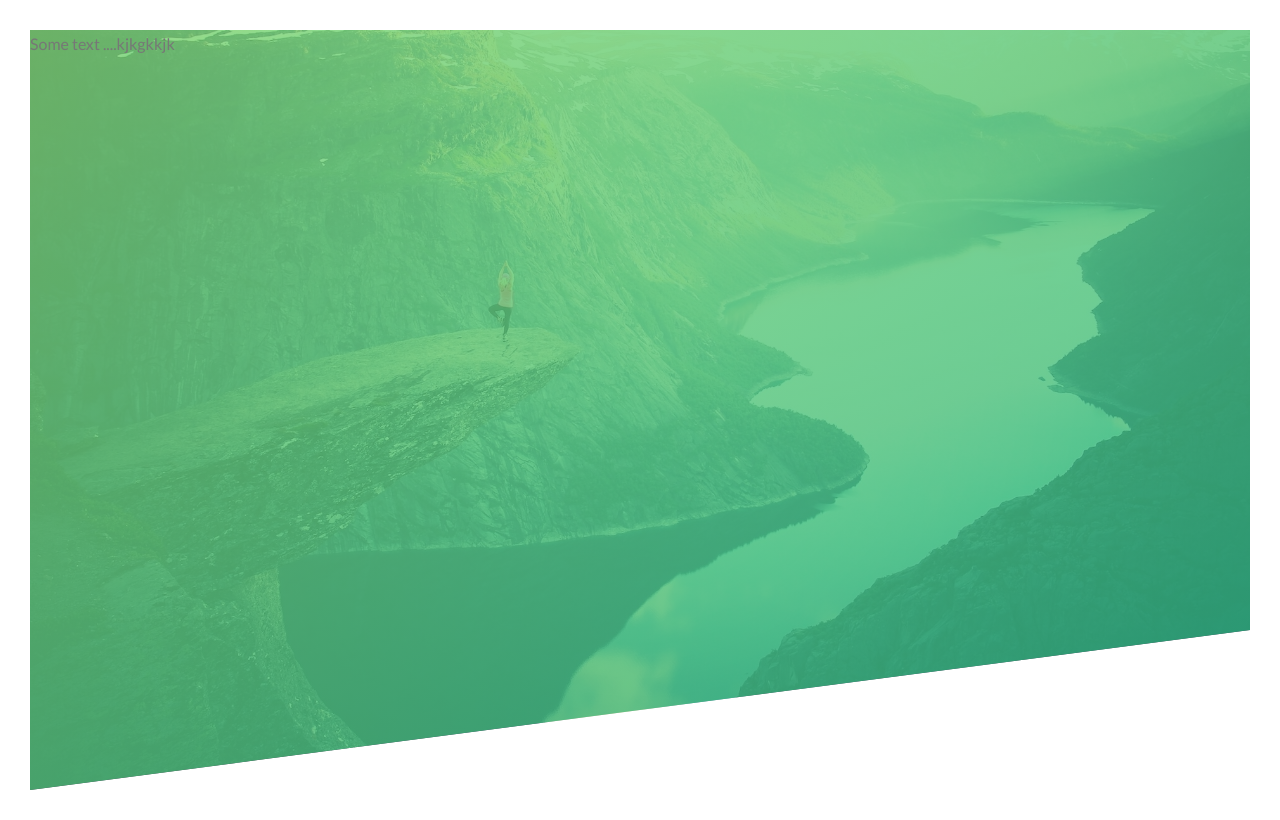
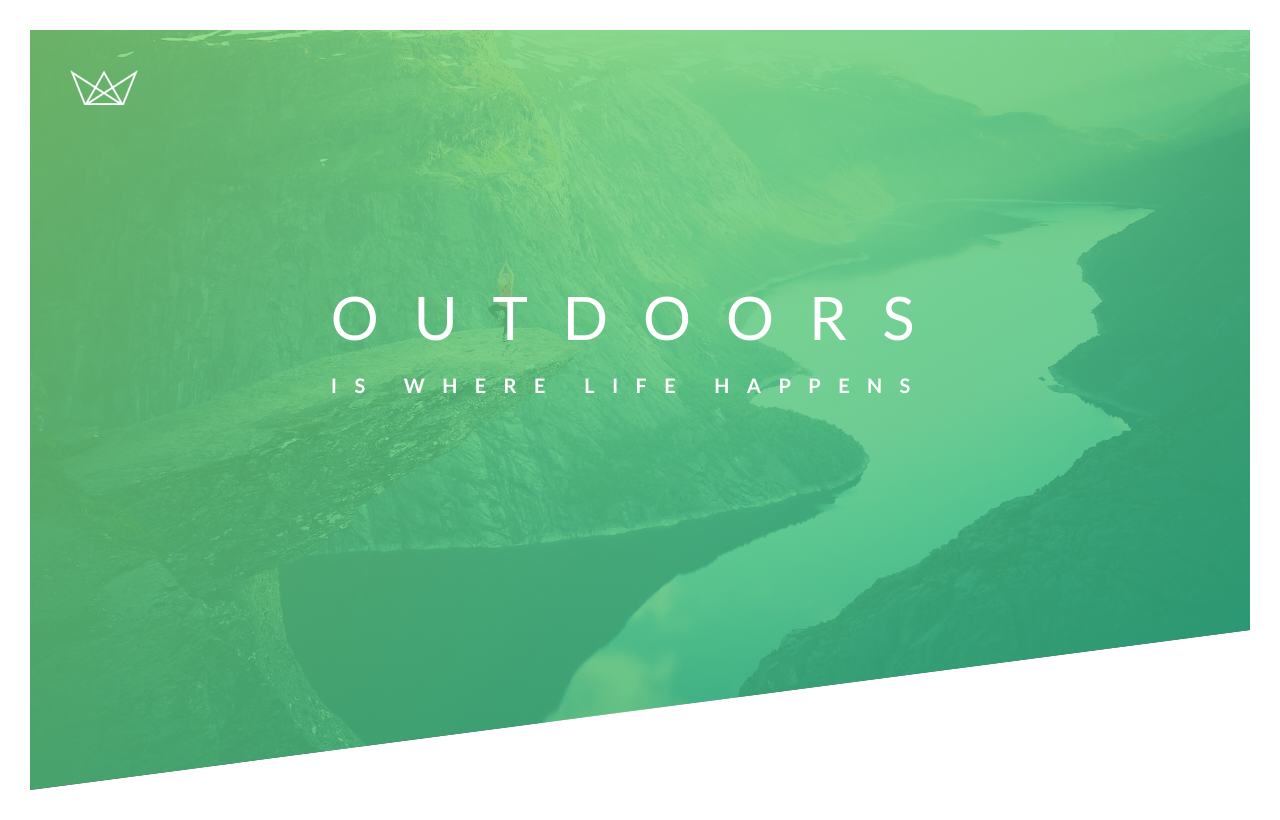
Before and after one commit to mostafaEkbal/Natours, a plain HTML site: page Natours/starter/index.html in a window 1280 px wide. Drawn offline with Linux system fonts and the light colour scheme; files that its build step writes are made by us from their sources.

Commit message:
header part2

```diff
--- a/Natours/starter/css/style.css
+++ b/Natours/starter/css/style.css
@@ -1,6 +1,5 @@
 /*
 COLORS:
-
 Light green: #7ed56f
 Medium green: #55c57a
 Dark green: #28b485
@@ -31,5 +30,42 @@ body {
     url(../img/hero.jpg);
     background-size: cover;
     background-position: top;
+    position: relative;
     clip-path: polygon(0 0, 100% 0 , 100% 75vh , 0 100%)    ;
 }
+
+.logo-box {
+    position: absolute;
+    top: 40px;
+    left: 40px;
+}
+
+.logo {
+    height: 35px;
+}
+
+.text-box {
+    position: absolute;
+    top: 40%;
+    left: 50%;
+    transform: translate(-50%, -50%);
+}
+
+.heading-primary {
+    color: #fff;
+    text-transform: uppercase;
+}
+
+.heading-primary-main {
+    display: block;
+    font-size: 60px;
+    font-weight: 400;
+    letter-spacing: 35px;
+}
+
+.heading-primary-sub {
+    display: block;
+    font-size: 20px;
+    font-weight: 700;
+    letter-spacing: 17.4px;
+}
--- a/Natours/starter/index.html
+++ b/Natours/starter/index.html
@@ -14,7 +14,17 @@
     </head>
     <body>
         <header class="header">
-            Some text ....kjkgkkjk
+            <div class="logo-box">
+                <img src="img/logo-white.png" alt="Logo" class="logo">
+            </div>
+
+            <div class="text-box">
+                <h1 class="heading-primary">
+                <span class="heading-primary-main">Outdoors</span>
+                <span class="heading-primary-sub">is where life happens</span>
+                </h1>
+            </div>
+
         </header>
     </body>
 </html>
```
